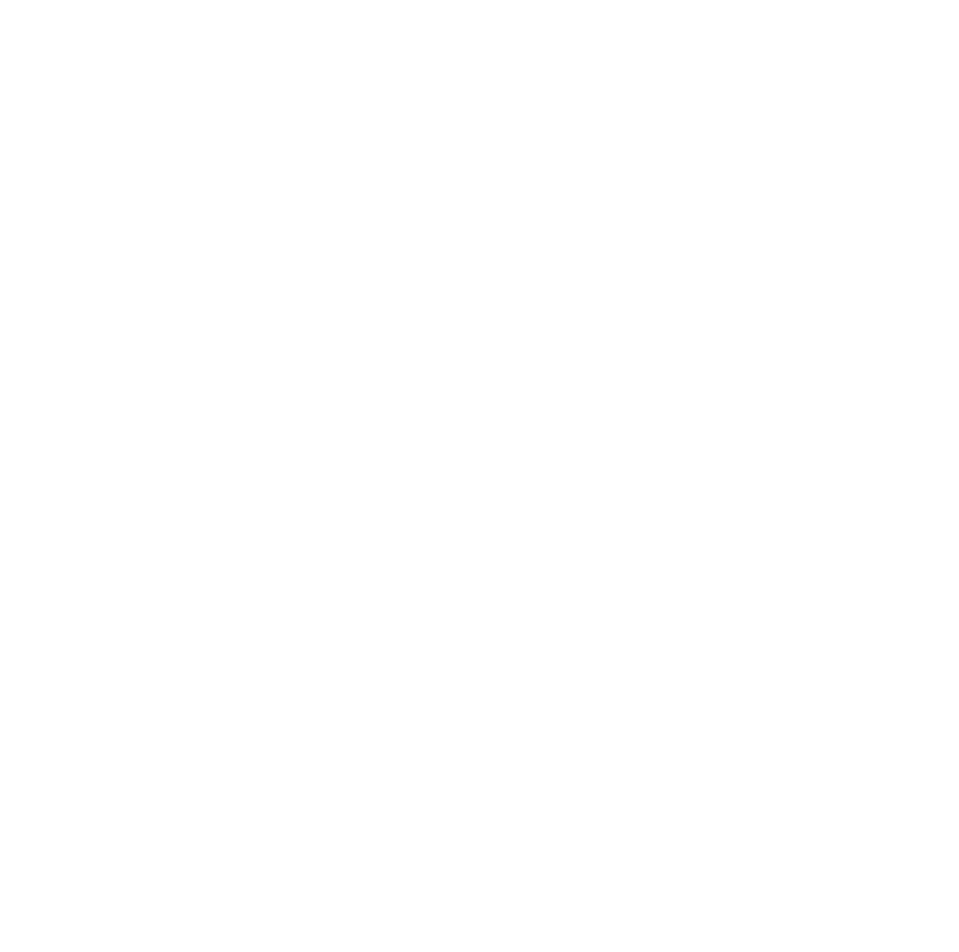
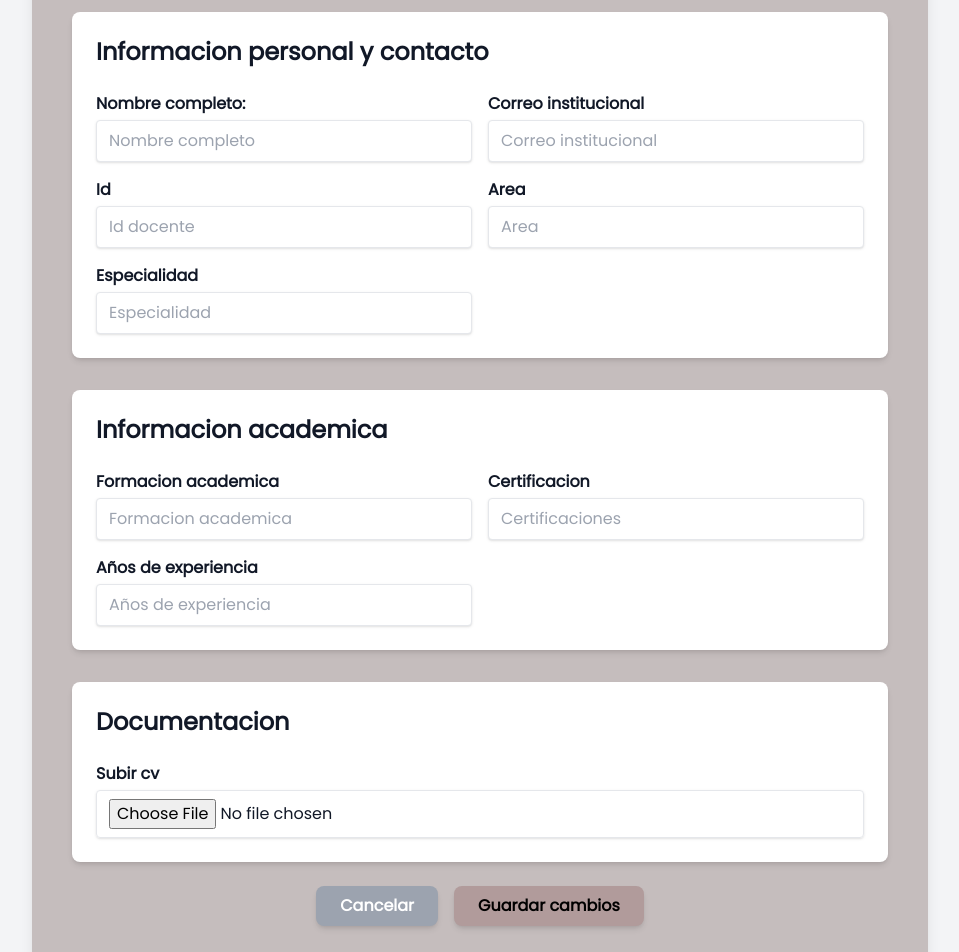
Before and after one commit to eduardomendoza87/Proyecto_LogicFlow, a React (Vite) app: page /docente/editar-perfil-docente in a window 1280 px wide. Before the commit this address had no page. Shown: the part 280-1232 px from the top of the page, without its empty margins (160-1119 px from the left). Before the commit the page ends 800 px from the top, so only its background shows below. Built offline with nearby package versions, Linux system fonts and the light colour scheme.

Commit message:
Creacion de seccion Perfil

```diff
--- /dev/null
+++ b/src/components/ComponenteDocente/EditarPerfilDocente.jsx
@@ -0,0 +1,121 @@
+import React from "react";
+import { Link } from "react-router-dom";
+
+function EditarPerfilDocente (){
+    return(
+        <div className="min-h-screen flex items-center justify-center bg-gray-100 p-6">
+            <div className="bg-cafe4Personalizado w-full max-w-4xl rounded-lg shadow-lg p-10">
+            <h2 className="text-3xl font-semibold mb-4 text-center">Editar Perfil</h2>
+            <h5 className="text-xl font-medium mb-6 text-center">
+            Modifica tu información personal y académica. Recuerda mantener tus datos actualizados para una mejor comunicación institucional.
+        </h5>
+
+        <form className="space-y-6">
+            {/*Grid padre*/}
+            <div className="grid grid-cols-1 lg:grid-cols-3 gap-8">
+                {/*Informacion personal y de contacto*/}
+                <div className="bg-blancoPersonalizado p-6 rounded-lg shadow-md col-span-3">
+                    <p className="text-2xl font-semibold mb-6">Informacion personal y contacto</p>
+
+                    <div className="grid grid-cols-1 md:grid-cols-2 gap-4">
+                       {/*Nombre completo*/}
+                        <div>
+                            <label htmlFor="nombre" className="block font-bold mb-1">Nombre completo:</label>
+                            <input id="nombre" type="text" required placeholder="Nombre completo"
+                            className="w-full border rounded py-2 px-3 shadow focus:ring-2 focus:ring-cafe3Personalizado"></input>
+                        </div>
+                        {/*Correo institucional*/}
+                        <div>
+                            <label htmlFor="email" className="block font-bold mb-1">Correo institucional</label>
+                            <input id="email" type="email" required placeholder="Correo institucional"
+                            className="w-full border rounded py-2 px-3 shadow focus:ring-2 focus:ring-cafe3Personalizado"></input>
+                        </div>
+                        {/*Id docente*/}
+                        <div>
+                            <label htmlFor="idDocente" className="block font-bold mb-1">Id</label>
+                            <input id="idDocente" type="text" readOnly required placeholder="Id docente"
+                            className="w-full border rounded py-2 px-3 shadow focus:ring-2 focus:ring-cafe3Personalizado"></input>
+                        </div>
+                        {/*Area*/}
+                        <div>
+                            <label htmlFor="area" className="block font-bold mb-1">Area</label>
+                            <input id="area" type="text" required placeholder="Area"
+                            className="w-full border rounded py-2 px-3 shadow focus:ring-2 focus:ring-cafe3Personalizado"></input>
+                        </div>
+                        {/*Especialidad */}
+                        <div>
+                            <label htmlFor="especialidad" className="block font-bold mb-1">Especialidad</label>
+                            <input id="especialidad" type="text" required placeholder="Especialidad"
+                            className="w-full border rounded py-2 px-3 shadow focus:ring-2 focus:ring-cafe3Personalizado"></input>
+
+                        </div>
+                    </div>
+                </div>
+
+
+                {/*Informacion academica*/}
+                <div className="bg-blancoPersonalizado p-6 rounded-lg shadow-md col-span-3">
+                    <p className="text-2xl font-semibold mb-6">Informacion academica</p>
+
+                    <div className="grid grid-cols-1 md:grid-cols-2 gap-4">
+                        {/*Formacion academica*/}
+                        <div>
+                            <label htmlFor="formacion-academica" className="block font-bold mb-1">Formacion academica</label>
+                            <input id="formacion-academica" type="text" required placeholder="Formacion academica"
+                            className="w-full border rounded py-2 px-3 shadow focus:ring-2 focus:ring-cafe3Personalizado"></input>
+                        </div>
+                        {/*Certificaciones*/}
+                        <div>
+                            <label htmlFor="certificacion" className="block font-bold mb-1">Certificacion</label>
+                            <input id="certificacion" type="text" required placeholder="Certificaciones"
+                            className="w-full border rounded py-2 px-3 shadow focus:ring-2 focus:ring-cafe3Personalizado"></input>
+                        </div>
+                        {/*Años de experiencia*/}
+                        <div>
+                            <label htmlFor="años-experiencia" className="block font-bold mb-1">Años de experiencia</label>
+                            <input id="años-experiencia" type="number" required placeholder="Años de experiencia"
+                            className="w-full border rounded py-2 px-3 shadow focus:ring-2 focus:ring-cafe3Personalizado"></input>
+                        </div>
+                    </div>
+                 </div>
+
+                 {/*Documentacion*/}
+                 <div className="bg-blancoPersonalizado p-6 rounded-lg shadow-md col-span-3">
+                    <p className="text-2xl font-semibold mb-6">Documentacion</p>
+
+                    <div className="grid grid-cols-1  gap-4">
+                        {/*Subida CV*/}
+                        <div>
+                            <label  className="block font-bold mb-1" htmlFor="file_input">Subir cv</label>
+                            <input id="file_input" type="file" required
+                            className="w-full border rounded py-2 px-3 shadow focus:ring-2 focus:ring-cafe3Personalizado"></input>
+                        </div>
+                    </div>
+                    </div>
+
+
+            </div>
+            {/* Botones */}
+          <div className="text-center">
+            <Link to="/docente/perfil-docente">
+            <button type="button"
+              className="bg-gray-400 text-white font-bold py-2 px-6 rounded-lg hover:bg-gray-500 active:scale-95 shadow-md transition duration-300 ease-in-out">
+              Cancelar
+            </button>
+            </Link>
+
+            <button type="submit"
+              className="bg-cafe3Personalizado text-negroPersonalizado font-bold py-2 px-6 rounded-lg hover:bg-opacity-80 active:scale-95 shadow-md transition duration-300 ease-in-out ml-4">
+              Guardar cambios
+            </button>
+          </div>
+        </form>
+
+            </div>
+
+        </div>
+
+
+    );
+}
+export default EditarPerfilDocente;
--- a/src/components/NavbarDocente.jsx
+++ b/src/components/NavbarDocente.jsx
@@ -63,7 +63,7 @@
           </li>
 
           {/* Perfil */}
-          <li><Link to="/docente/perfil" className="hover:text-black">Perfil</Link></li>
+          <li><Link to="/docente/perfil-docente" className="hover:text-black">Perfil</Link></li>
 
           {/* Cerrar sesión */}
           <li>
--- /dev/null
+++ b/src/pages/docentes/PerfilDocente.jsx
@@ -0,0 +1,69 @@
+import React from "react";
+import { Link } from "react-router-dom";
+
+function PerfilDocente(){
+    return (
+        //Contenedor Principal
+        <div className="bg-cafe4Personalizado container mx-auto p-8 min-h-scree">
+            {/*Titulo principal*/}
+            <h2 className="text-2xl md:text-4xl font-bold text-center mb-6 text-negroPersonalizado">Mi perfil docente</h2>
+
+            {/*Texto introductorio*/}
+            <div className="bg-blancoPersonalizado rounded-lg shadow p-6 mb-12 text-center">
+                <p className="text-lg text-negroPersonalizado">
+                Gestiona tu información personal, contacto y credenciales docentes.
+                </p>
+            </div>
+
+            {/*Cards*/}
+            <div className="grid grid-cols-1 md:grid-cols-2 gap-6 mb-16">
+
+                {/*Card Información personal*/}
+                <div className="bg-white rounded-lg shadow-md overflow-hidden">
+                <h2 className="bg-cafe2Personalizado text-white p-3 text-lg font-semibold">
+                Información de Contacto
+            </h2>
+            <div className="p-4 space-y-3">
+                <div className="overflow-hidden">
+                    <p><strong>Nombre completo:</strong>Juan Lopez</p>
+                    <p><strong>Correo institucional:</strong>example@hotmail</p>
+                    <p><strong>ID </strong>566848</p>
+                    <p><strong>Area:</strong></p>
+                    <p><strong>Especialidad:</strong></p>
+                </div>
+            </div>
+            </div>
+
+            {/*Card Información personal*/}
+            <div className="bg-white rounded-lg shadow-md overflow-hidden">
+                <h2 className="bg-cafe2Personalizado text-white p-3 text-lg font-semibold">
+                Información Academica
+            </h2>
+            <div className="p-4 space-y-3">
+                <div className="overflow-hidden">
+                    <p><strong>Formacion academica:</strong>Juan Lopez</p>
+                    <p><strong>Certificaciones:</strong>example@hotmail</p>
+                    <p><strong>Años de experiencia: </strong>566848</p>
+                    <p><strong>CV adjunto:</strong></p>
+                </div>
+            </div>
+            </div>
+
+            </div>
+            {/*Boton de editar perfil*/}
+            <div className="mt-8 justify-center flex flex-col sm:flex-row gap-4">
+            <Link to="/docente/editar-perfil-docente">
+                <button className="bg-cafe2Personalizado hover:bg-opacity-80 text-black px-6 py-2 rounded-lg shadow">
+                    Editar perfil
+                </button>
+            </Link>
+        </div>
+
+
+        </div>
+
+
+
+    );
+}
+export default PerfilDocente;
--- a/src/routes/AppRoutes.jsx
+++ b/src/routes/AppRoutes.jsx
@@ -33,7 +33,9 @@
 import VerRespuestas from "../components/ComponenteDocente/VerRespuestas";
 import EditarEvaluacion from "../components/ComponenteDocente/EditarEvaluacion";
 import Seguimiento from "../pages/docentes/Seguimiento";
-import VerDetallesAlumno from "../components/ComponenteDocente/VerDetallesAlumno"; // Asegúrate de que la ruta sea correcta
+import VerDetallesAlumno from "../components/ComponenteDocente/VerDetallesAlumno";
+import PerfilDocente from "../pages/docentes/PerfilDocente";
+import EditarPerfilDocente from "../components/ComponenteDocente/EditarPerfilDocente";
 
 function AppRoutes() {
   return (
@@ -72,7 +74,9 @@
   <Route path="ver-respuestas" element={<VerRespuestas />} />
   <Route path="editar-evaluacion" element={<EditarEvaluacion/>} />
   <Route path="seguimiento" element={<Seguimiento />} />
-  <Route path="ver-detalles-alumno" element={<VerDetallesAlumno />} /> {/* Asegúrate de que la ruta sea correcta */}
+  <Route path="ver-detalles-alumno" element={<VerDetallesAlumno />} />
+  <Route path="perfil-docente" element={<PerfilDocente/>}/>
+  <Route path="editar-perfil-docente" element={<EditarPerfilDocente/>}/>
 
 </Route>
 
```
